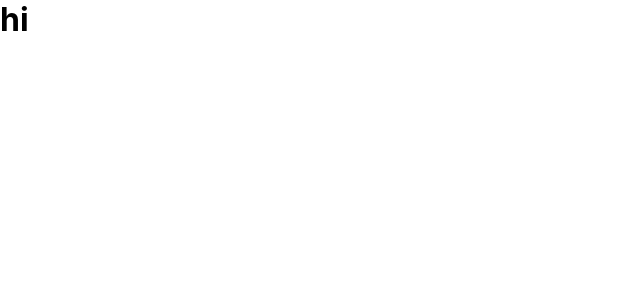
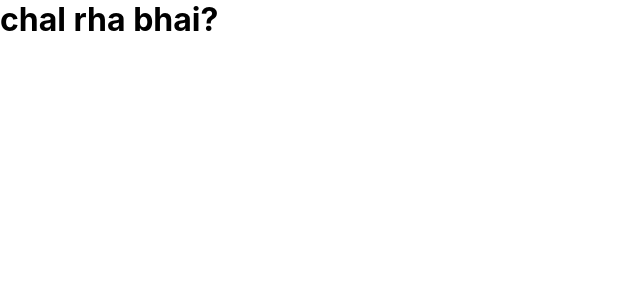
Before and after one commit to aayushi221/Devsnest-Frontend, a React (Create React App) app in the folder dontreact/: page /day23 in a window 1280 px wide. Shown: the top 300 px of the page, without its empty margins (0-640 px from the left). Built offline with nearby package versions, Linux system fonts and the light colour scheme.

Commit message:
day 23 initiated

```diff
--- a/dontreact/src/App.js
+++ b/dontreact/src/App.js
@@ -40,6 +40,7 @@ function App() {
         </Route>
         <Route exact path="/day23">
           <Day23 />
+          {/* used different hooks */}
         </Route>
       </Switch>
     </Router>
--- a/dontreact/src/day23/day23.jsx
+++ b/dontreact/src/day23/day23.jsx
@@ -1,6 +1,11 @@
-function Day23() {
-    return( <h1> hi</h1>)
+import React from 'react'
+
+const Day23 = () => {
+    return (
+        <div>
+            <h1>chal rha bhai?</h1>
+        </div>
+    )
 }
 
-export  default Day23;
-//commentbaaziii
+export default Day23
```
Also changed, not shown: 1 other file (tests, documents, lock files or other folders).
